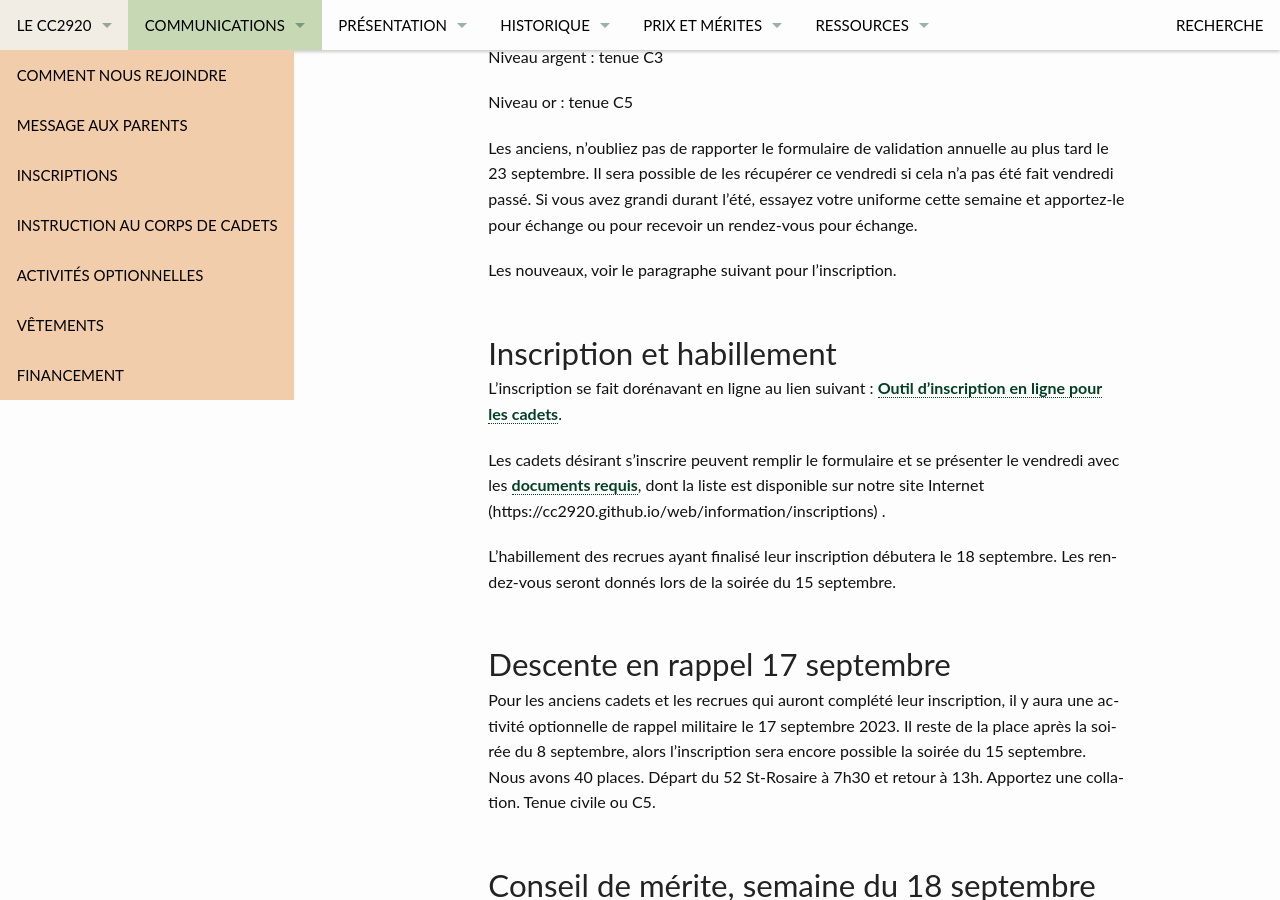
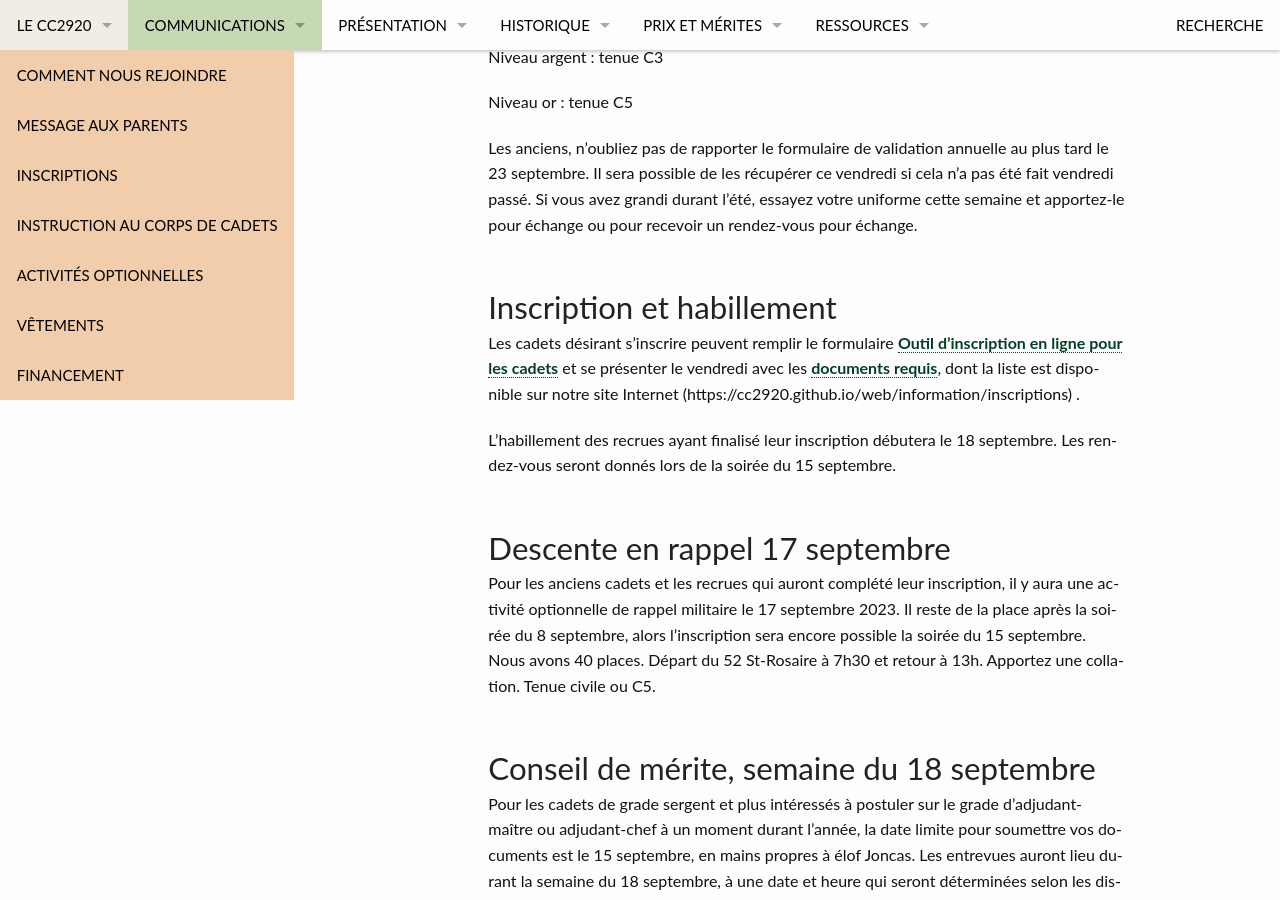
Before and after one commit to CC2920/web, a Jekyll site: the page built from _communications/messages.md, in a window 1280 px wide and 900 px high, scrolled down 475 px. Built offline with Jekyll 4.4.1, drawn with Linux system fonts in a browser that asks for light colours.

Commit message:
Update messages.md

```diff
--- a/_communications/messages.md
+++ b/_communications/messages.md
@@ -22,13 +22,10 @@ Niveau or : tenue C5
 
 Les anciens, n'oubliez pas de rapporter le formulaire de validation annuelle au plus tard le 23 septembre. Il sera possible de les récupérer ce vendredi si cela n'a pas été fait vendredi passé. Si vous avez grandi durant l'été, essayez votre uniforme cette semaine et apportez-le pour échange ou pour recevoir un rendez-vous pour échange.
 
-Les nouveaux, voir le paragraphe suivant pour l'inscription.
 
 ## Inscription et habillement
 
-L’inscription se fait dorénavant en ligne au lien suivant : [Outil d’inscription en ligne pour les cadets](https://www.canada.ca/fr/ministere-defense-nationale/services/cadets-rangers-juniors-canadiens/cadets/rejoignez-nous/outil-inscription-en-ligne.html).
-
-Les cadets désirant s’inscrire peuvent remplir le formulaire et se présenter le vendredi avec les [documents requis]({{ site.url }}{{ site.baseurl }}/information/inscriptions), dont la liste est disponible sur notre site Internet ({{ site.url }}{{ site.baseurl }}/information/inscriptions) .
+Les cadets désirant s’inscrire peuvent remplir le formulaire [Outil d’inscription en ligne pour les cadets](https://www.canada.ca/fr/ministere-defense-nationale/services/cadets-rangers-juniors-canadiens/cadets/rejoignez-nous/outil-inscription-en-ligne.html) et se présenter le vendredi avec les [documents requis]({{ site.url }}{{ site.baseurl }}/information/inscriptions), dont la liste est disponible sur notre site Internet ({{ site.url }}{{ site.baseurl }}/information/inscriptions) .
 
 L'habillement des recrues ayant finalisé leur inscription débutera le 18 septembre. Les rendez-vous seront donnés lors de la soirée du 15 septembre.
 
```
